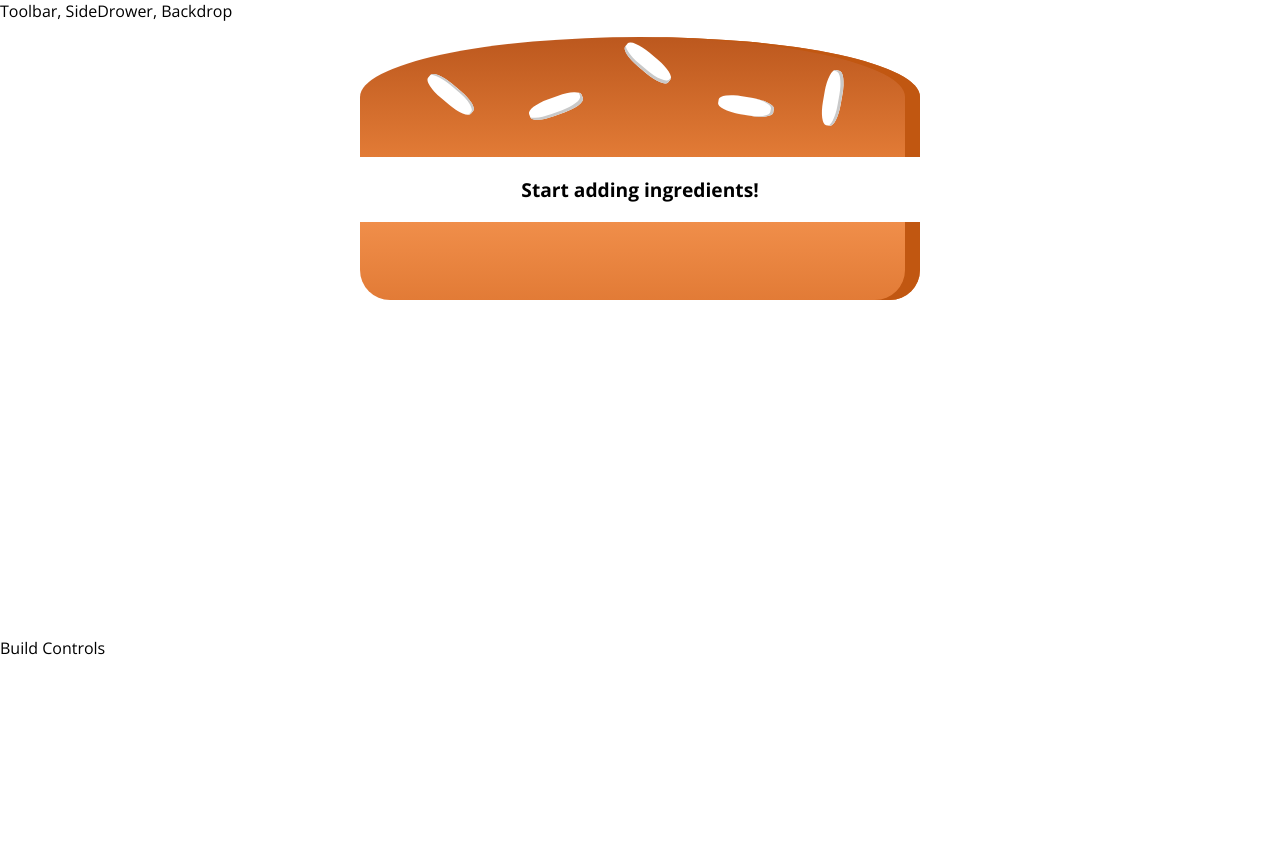
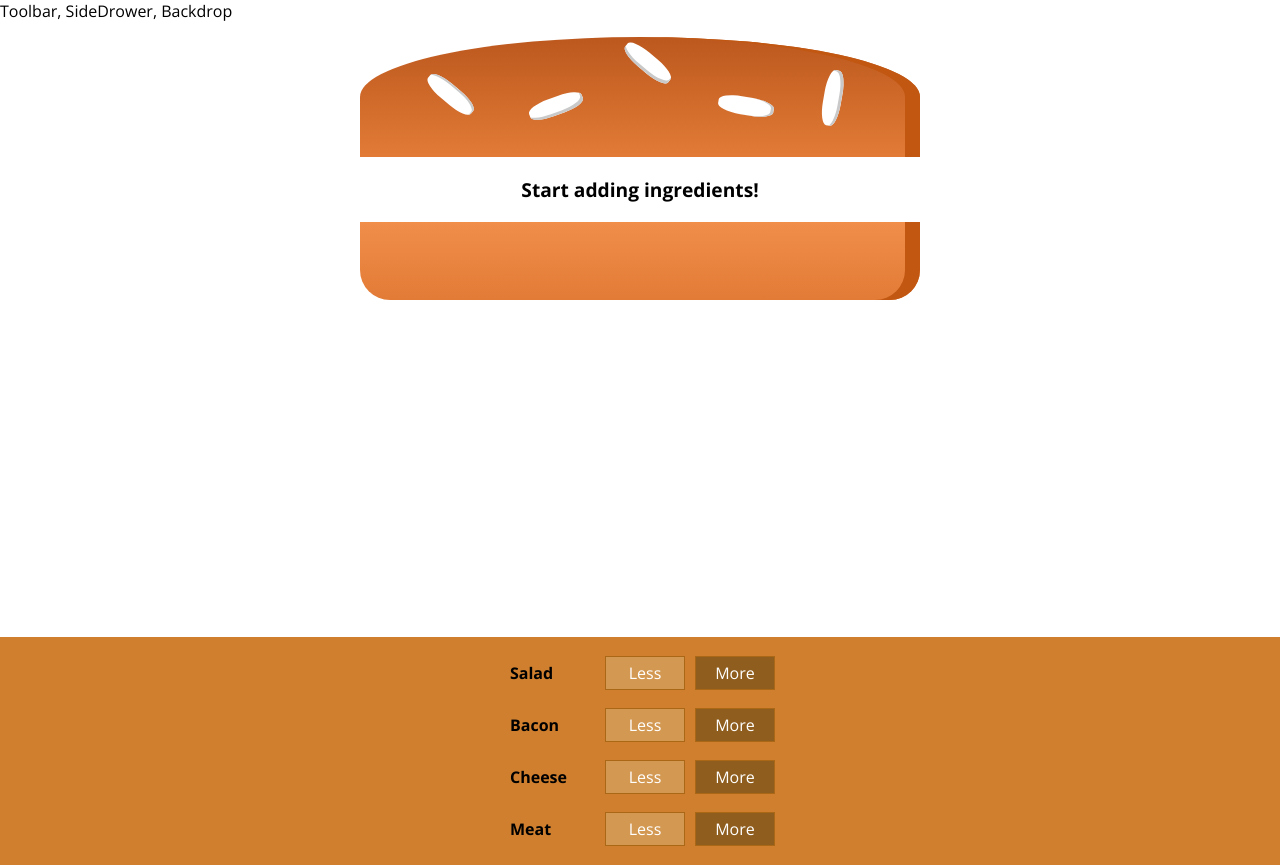
Before and after one commit to Tak113/react-burger, a React (Create React App) app: page / in a window 1280 px wide. Before the commit the page ends 800 px from the top, so only its background shows below. Built offline with nearby package versions, Linux system fonts and the light colour scheme.

Commit message:
till 132 buildcontrol ui in place

```diff
--- /dev/null
+++ b/src/components/Burger/BuildControls/BuildControl/BuildControl.js
@@ -0,0 +1,13 @@
+import React from 'react';
+
+import classes from './BuildControl.module.css';
+
+const buildControl = (props) => (
+	<div className={classes.BuildControl}>
+		<div className={classes.Label}>{props.label}</div>
+		<button className={classes.Less}>Less</button>
+		<button className={classes.More}>More</button>
+	</div>
+);
+
+export default buildControl;
--- /dev/null
+++ b/src/components/Burger/BuildControls/BuildControl/BuildControl.module.css
@@ -0,0 +1,56 @@
+.BuildControl {
+    display: flex;
+    justify-content: space-between;
+    align-items: center;
+    margin: 5px 0;
+}
+
+.BuildControl button {
+    display: block;
+    font: inherit;
+    padding: 5px;
+    margin: 0 5px;
+    width: 80px;
+    border: 1px solid #AA6817;
+    cursor: pointer;
+    outline: none;
+}
+
+.BuildControl button:disabled {
+    background-color: #AC9980;
+    border: 1px solid #7E7365;
+    color: #ccc;
+    cursor: default;
+}
+
+.BuildControl button:hover:disabled {
+    background-color: #AC9980;
+    color: #ccc;
+    cursor: not-allowed;
+}
+
+.Label {
+    padding: 10px;
+    font-weight: bold;
+    width: 80px;
+}
+
+.BuildControl .Less {
+    background-color: #D39952;
+    color: white;
+}
+
+.BuildControl .More {
+    background-color: #8F5E1E;
+    color: white;
+}
+
+.BuildControl .Less:hover, .BuildControl .Less:active {
+    background-color: #DAA972;
+    color: white;
+}
+
+.BuildControl .More:hover,.BuildControl .More:active {
+    background-color: #99703F;
+    color: white;
+}
--- /dev/null
+++ b/src/components/Burger/BuildControls/BuildControls.js
@@ -0,0 +1,21 @@
+import React from 'react';
+
+import classes from './BuildControls.module.css';
+import BuildControl from './BuildControl/BuildControl';
+
+const controls = [
+	{ label: 'Salad', type: 'salad' },
+	{ label: 'Bacon', type: 'bacon' },
+	{ label: 'Cheese', type: 'cheese' },
+	{ label: 'Meat', type: 'meat' },
+];
+
+const buildControls = (props) => (
+	<div className={classes.BuildControls}>
+		{controls.map(ctrl => (
+			<BuildControl key={ctrl.label} label={ctrl.label} />
+		))}
+	</div>
+);
+
+export default buildControls;
--- /dev/null
+++ b/src/components/Burger/BuildControls/BuildControls.module.css
@@ -0,0 +1,10 @@
+.BuildControls {
+	width: 100%;
+	background-color: #CF7F2E;
+	display: flex;
+	flex-flow: column;
+	align-items: center;
+	box-shadow: 0 2px 1px #ccc;
+	margin: auto;
+	padding: 10px 0;
+}
--- a/src/containers/BurgerBuilder/BurgerBuilder.js
+++ b/src/containers/BurgerBuilder/BurgerBuilder.js
@@ -2,6 +2,7 @@
 
 import Aux from '../../hoc/Aux';
 import Burger from '../../components/Burger/Burger';
+import BuildControls from '../../components/Burger/BuildControls/BuildControls';
 
 class BurgerBuilder extends Component {
 	// alternative to state function below
@@ -23,7 +24,7 @@
 		return (
 			<Aux>
 				<Burger ingredients={this.state.ingredients} />
-				<div>Build Controls</div>
+				<BuildControls />
 			</Aux>
 		);
 	}
```
Also changed, not shown: 1 other file (tests, documents, lock files or other folders).
